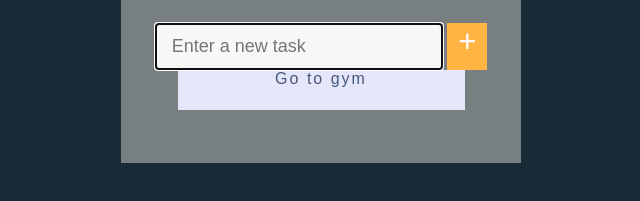
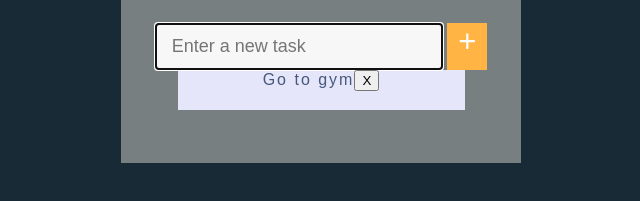
Before and after one commit to GeekGully/Todo-List, a website: page index.html in a window 1280 px wide. Shown: the part 263-464 px from the top of the page, 319-959 px from the left. Drawn offline with Linux system fonts and the light colour scheme.

Commit message:
del markup added to li element

```diff
--- a/index.html
+++ b/index.html
@@ -11,6 +11,7 @@
     <div class="tasks">
       <div class="task_list">
         <h1 class="title" style="padding-bottom:0px;">ToDo-List</h1>
+
         <form id="addForm" action="">
           <input
             type="text"
@@ -24,7 +25,9 @@
             <span>+</span>
           </button>
           <ul id="items">
-            <li class="task-item">Go to gym</li>
+            <li class="task-item">
+              Go to gym<button class="btn-danger">X</button>
+            </li>
           </ul>
         </form>
       </div>
```
